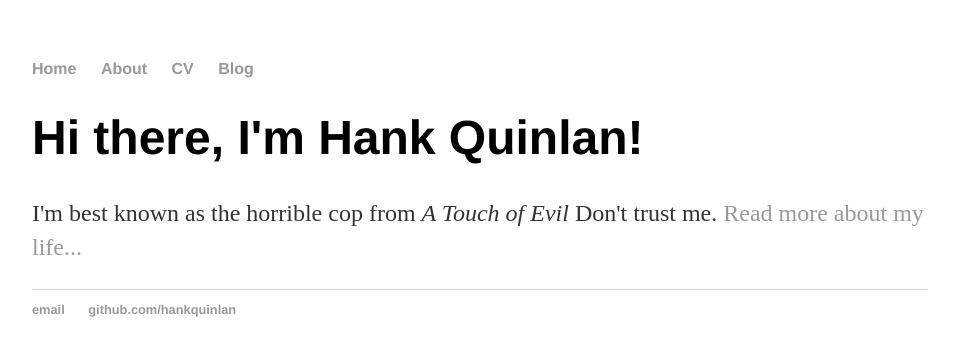
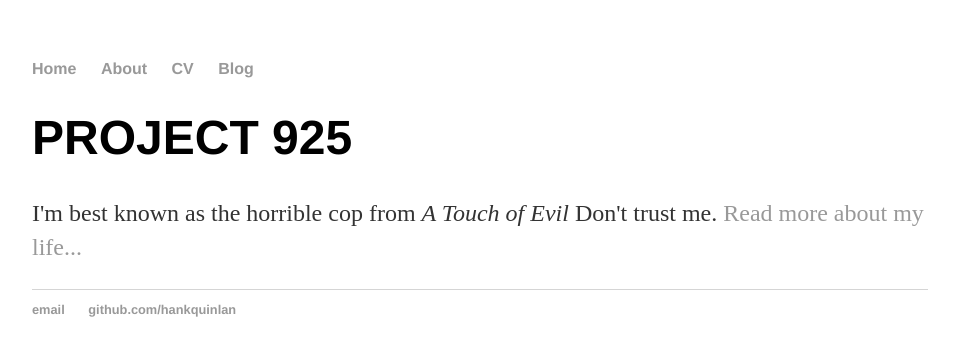
Before and after one commit to Project-925/project-925.github.io, a Jekyll site: the page built from index.html, in a window 1280 px wide. Shown: the top 356 px of the page, without its empty margins (160-1115 px from the left). Built offline with Jekyll 4.4.1, drawn with Linux system fonts in a browser that asks for light colours.

Commit message:
Update index.html

```diff
--- a/index.html
+++ b/index.html
@@ -3,6 +3,6 @@ layout: default
 title: Hank Quinlan, Horrible Cop
 ---
 <div class="blurb">
-	<h1>Hi there, I'm Hank Quinlan!</h1>
+	<h1>PROJECT 925</h1>
 	<p>I'm best known as the horrible cop from <em>A Touch of Evil</em> Don't trust me. <a href="/about">Read more about my life...</a></p>
 </div><!-- /.blurb -->
```
